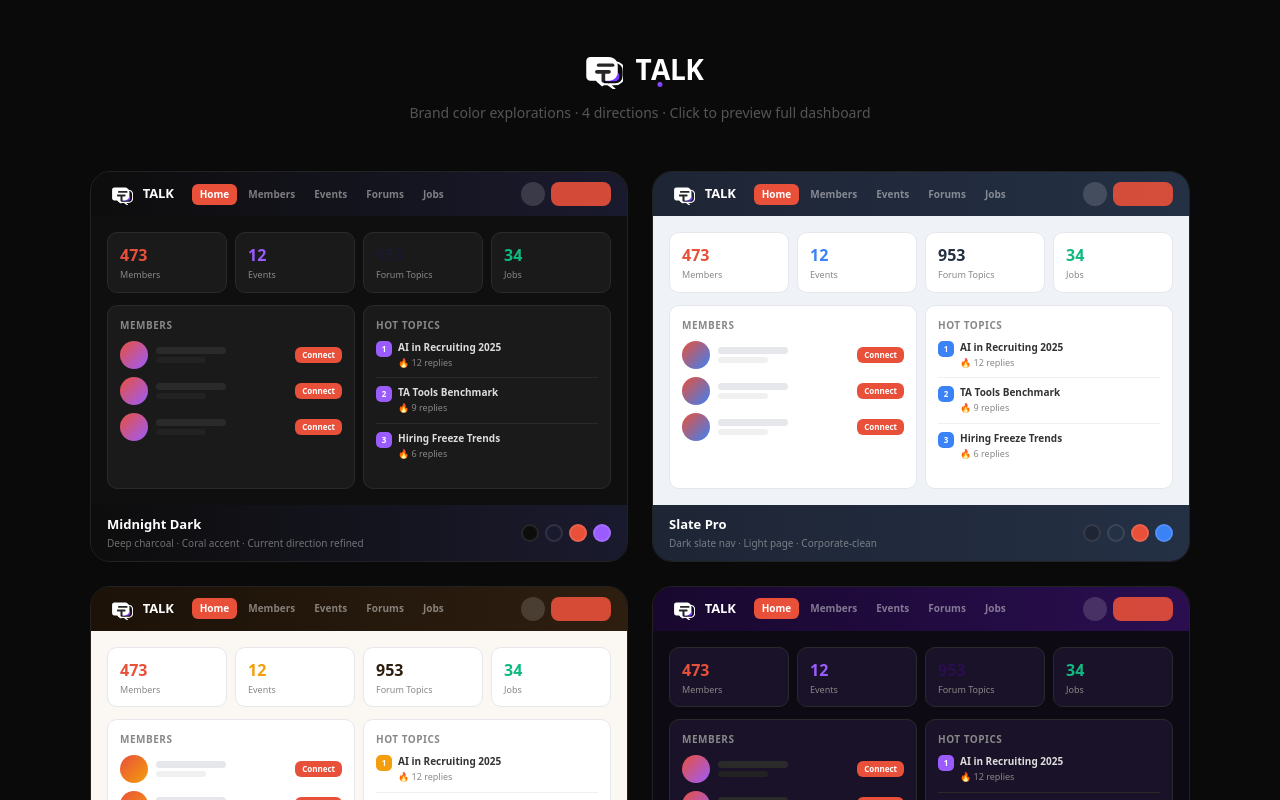
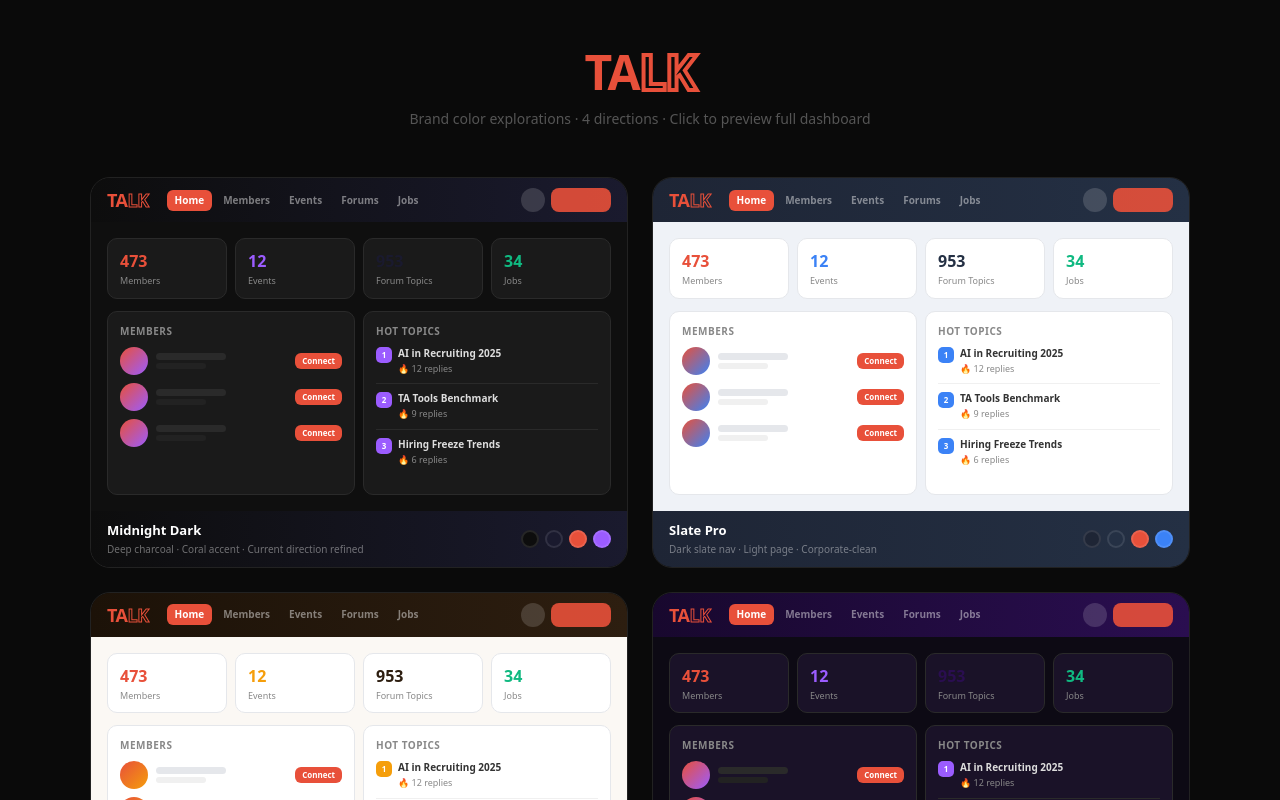
Before and after one commit to BillTalkTalent/TALK-Talent, a Next.js app: page /mockup/brand in a window 1280 px wide. Shown: the top 800 px of the page. Built offline with nearby package versions, Linux system fonts and the light colour scheme.

Commit message:
Replace speech bubble SVG with TALK wordmark in gallery page

```diff
--- a/app/mockup/brand/page.tsx
+++ b/app/mockup/brand/page.tsx
@@ -52,23 +52,12 @@ const schemes = [
   },
 ]
 
-// Tiny TALK logo SVG
-function TalkLogo({ size = 28, stroke = '#ffffff' }: { size?: number; stroke?: string }) {
+function TalkWordmark({ size = 28 }: { size?: number }) {
   return (
-    <svg xmlns="http://www.w3.org/2000/svg" viewBox="0 0 554 475" height={size} style={{ width: 'auto' }}>
-      <defs>
-        <linearGradient id="pg" x1="0" y1="0" x2="1" y2="1">
-          <stop offset="0%" stopColor="#9B5CFF"/><stop offset="100%" stopColor="#6F2CFF"/>
-        </linearGradient>
-      </defs>
-      <g transform="translate(110 95)">
-        <path d="M218 62 H342 C402 62 444 105 444 165 V221 C444 281 402 324 342 324 H272 L335 380 L256 324 H218 C158 324 116 281 116 221 V165 C116 105 158 62 218 62Z" fill="none" stroke={stroke} strokeWidth="24" strokeLinejoin="round"/>
-        <path d="M248 178 H352 C375 178 392 195 392 218 V240 C392 267 371 288 344 288 H250 C222 288 202 267 202 240 V224 C202 197 221 178 248 178Z" fill="url(#pg)"/>
-        <path d="M50 0 H268 C330 0 374 44 374 106 V175 C374 237 330 281 268 281 H206 L206 333 C206 346 191 353 181 344 L113 281 H50 C20 281 0 261 0 231 V50 C0 20 20 0 50 0Z" fill={stroke}/>
-        <rect x="126" y="78" width="208" height="38" rx="19" fill="#000" opacity="0.85"/>
-        <path d="M126 154 H270 C282 154 292 164 292 176 C292 188 282 198 270 198 H225 V281 C225 293 215 303 203 303 C191 303 181 293 181 281 V198 H126 C114 198 104 188 104 176 C104 164 114 154 126 154Z" fill="#000" opacity="0.85"/>
-      </g>
-    </svg>
+    <span style={{ fontFamily: 'system-ui, -apple-system, sans-serif', fontWeight: 900, fontSize: size, lineHeight: 1, letterSpacing: '-0.03em', display: 'inline-flex', alignItems: 'baseline' }}>
+      <span style={{ color: '#E8503A' }}>TA</span>
+      <span style={{ color: 'transparent', WebkitTextStroke: `${Math.round(size * 0.08)}px #E8503A` }}>LK</span>
+    </span>
   )
 }
 
@@ -78,13 +67,8 @@ export default function BrandMockupIndex() {
       <div style={{ maxWidth: 1100, margin: '0 auto' }}>
 
         <div style={{ textAlign: 'center', marginBottom: 48 }}>
-          <div style={{ display: 'flex', alignItems: 'center', justifyContent: 'center', gap: 12, marginBottom: 12 }}>
-            <TalkLogo size={40} stroke="#ffffff" />
-            <span style={{ color: 'white', fontWeight: 900, fontSize: 28, letterSpacing: '-0.02em' }}>
-              T<span style={{ position: 'relative', display: 'inline-block' }}>A
-                <span style={{ position: 'absolute', width: 5, height: 5, borderRadius: '50%', background: 'linear-gradient(135deg,#9B5CFF,#6F2CFF)', bottom: 3, left: '50%', transform: 'translateX(-50%)' }} />
-              </span>LK
-            </span>
+          <div style={{ display: 'flex', alignItems: 'center', justifyContent: 'center', marginBottom: 12 }}>
+            <TalkWordmark size={48} />
           </div>
           <p style={{ color: '#555', fontSize: 14 }}>Brand color explorations · 4 directions · Click to preview full dashboard</p>
         </div>
@@ -98,8 +82,7 @@ export default function BrandMockupIndex() {
               >
                 {/* Mini nav */}
                 <div style={{ background: s.nav, padding: '10px 16px', display: 'flex', alignItems: 'center', gap: 10 }}>
-                  <TalkLogo size={22} stroke="#ffffff" />
-                  <span style={{ color: 'white', fontWeight: 800, fontSize: 13, letterSpacing: '-0.01em' }}>TALK</span>
+                  <TalkWordmark size={18} />
                   <div style={{ display: 'flex', gap: 3, marginLeft: 8 }}>
                     {['Home', 'Members', 'Events', 'Forums', 'Jobs'].map((item, i) => (
                       <span key={item} style={{
```
